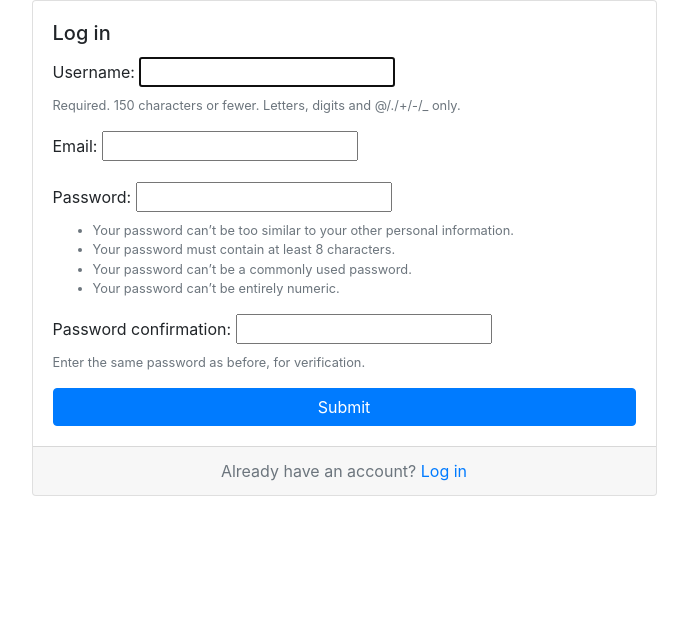
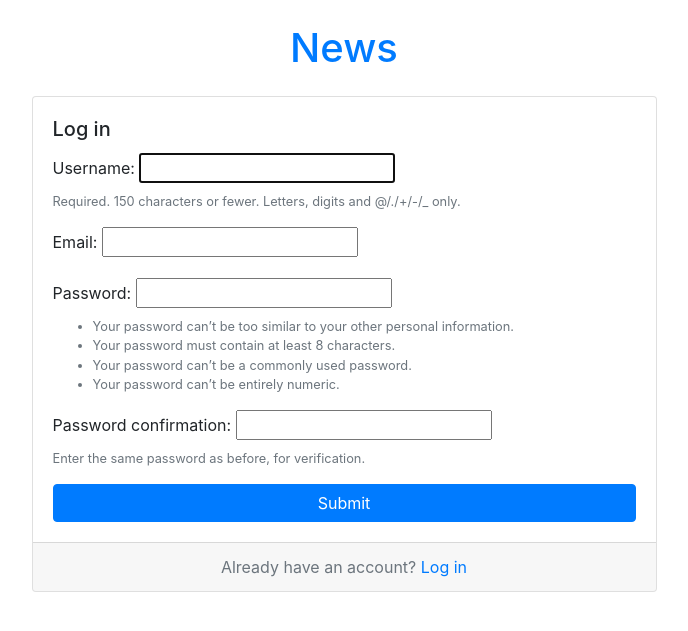
Before and after one commit to alokbestpeers/news-app, a Django app: page /signup/ in a window 1280 px wide. Shown: the top 631 px of the page, without its empty margins (296-984 px from the left). Run offline with Django 3.2, Linux system fonts and the light colour scheme; some libraries are stand-ins or nearby versions.

Commit message:
modify signup view

```diff
--- a/templates/signup.html
+++ b/templates/signup.html
@@ -1,6 +1,11 @@
 {% extends 'base.html' %}
 
 {% block body %}
+<div class="conatiner">
+	<h1 class="text-center logo my-4">
+		<a href="{% url 'home' %}">News</a>
+	</h1>
+
 <div class="row justify-content-center">
 	<div class="col-sm-10 col-md-8 col-lg-6">
 		<div class="card">
```
